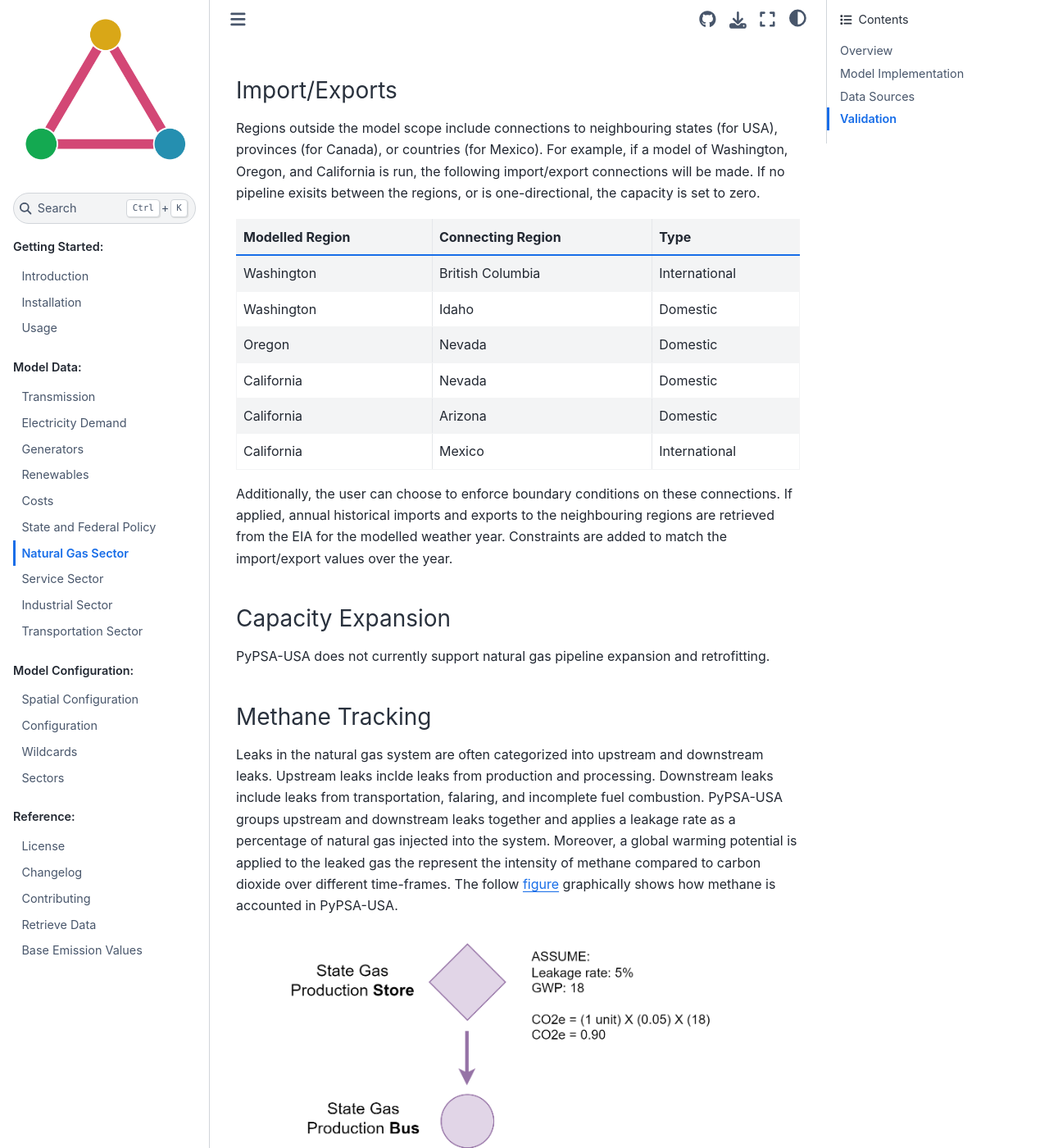
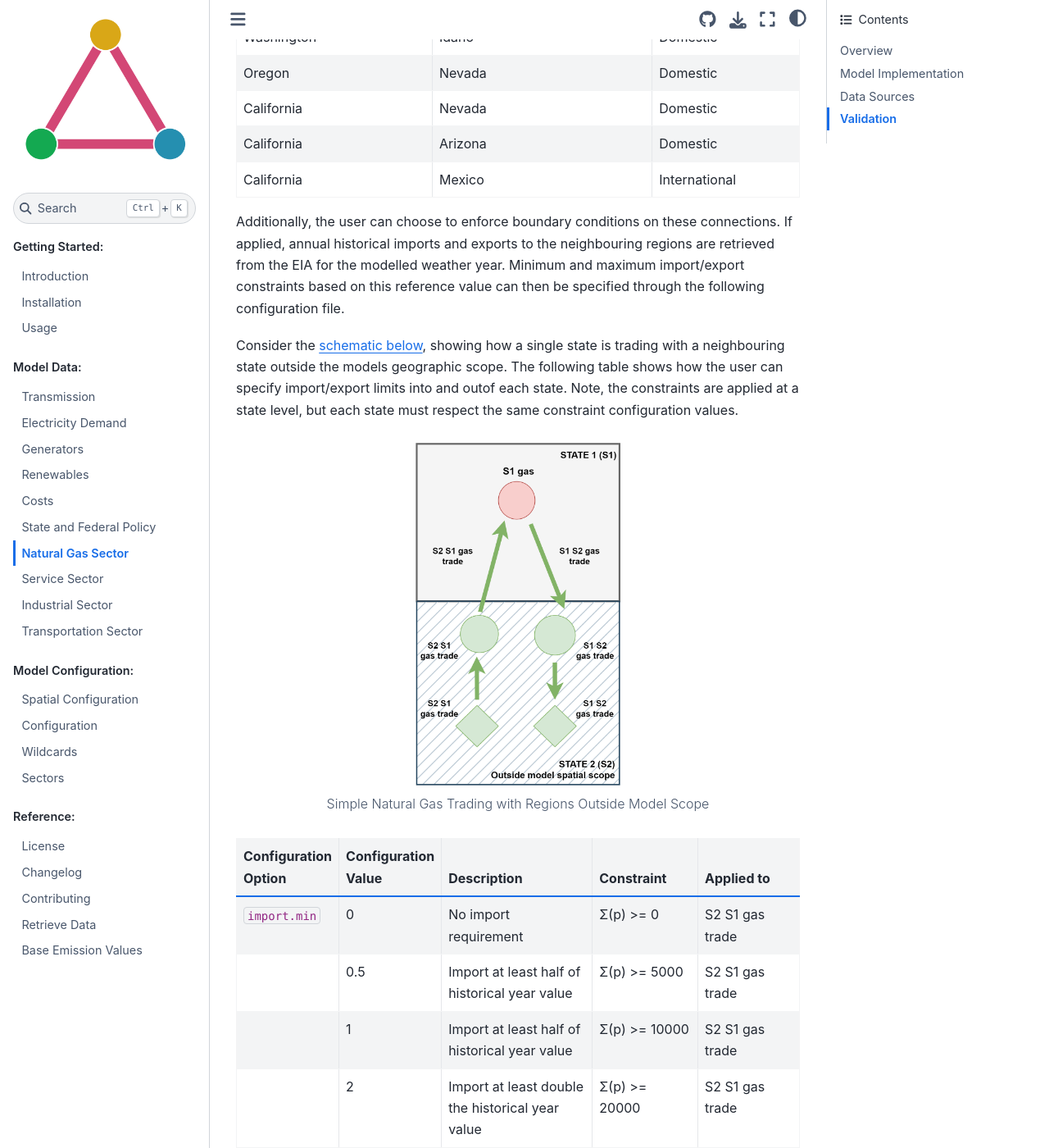
Before and after one commit to PyPSA/pypsa-usa, a Sphinx documentation site: the page built from docs/source/data-naturalgas.md, in a window 1280 px wide and 1400 px high, scrolled down 3822 px. Shown: the whole window at 82% size. Built offline with Sphinx 7.4.7 and the Sphinx Book theme 1.1.4, drawn with Linux system fonts in a browser that asks for light colours; some of the changed text lies outside the part shown.

Commit message:
update natural gas docs

````diff
--- a/docs/source/data-naturalgas.md
+++ b/docs/source/data-naturalgas.md
@@ -63,7 +63,22 @@
 | California      | Arizona           | Domestic      |
 | California      | Mexico            | International |
 
-Additionally, the user can choose to enforce boundary conditions on these connections. If applied, annual historical imports and exports to the neighbouring regions are retrieved from the EIA for the modelled weather year. Constraints are added to match the import/export values over the year.
+Additionally, the user can choose to enforce boundary conditions on these connections. If applied, annual historical imports and exports to the neighbouring regions are retrieved from the EIA for the modelled weather year. Minimum and maximum import/export constraints based on this reference value can then be specified through the following configuration file.
+
+Consider the [schematic below](gas-trade), showing how a single state is trading with a neighbouring state outside the models geographic scope. The following table shows how the user can specify import/export limits into and outof each state. Note, the constraints are applied at a state level, but each state must respect the same constraint configuration values.
+
+:::{figure-md} gas-trade
+<img src="./_static/natural_gas/gas-trade.png" width="250px">
+
+Simple Natural Gas Trading with Regions Outside Model Scope
+:::
+
+```{eval-rst}
+.. csv-table::
+   :header-rows: 1
+   :widths: 15,15,30,20,20
+   :file: datatables/natural_gas_trade.csv
+```
 
 ### Capacity Expansion
 
--- a/docs/source/datatables/natural_gas_components.csv
+++ b/docs/source/datatables/natural_gas_components.csv
@@ -1,6 +1,6 @@
 Component,Operational Constraints,PyPSA-Component
-Underground Storage,Min/Max storage levels | Capacity;,Store + Links + Bus
+Underground Storage,Min/Max storage levels | Capacity,Store + Links + Bus
 Pipelines,Capacity,Links
 Linepack,Min/Max storage levels,Store
 Processing,Capacity,Store + Links + Bus
-Import/Exports,Capacity,Store + Links + Bus
+Import/Exports,Capacity | Annual Energy,Store + Links + Bus
--- /dev/null
+++ b/docs/source/datatables/natural_gas_trade.csv
@@ -0,0 +1,19 @@
+Configuration Option,Configuration Value ,Description,Constraint ,Applied to
+``import.min``,0,No import requirement,Σ(p) >= 0,S2 S1 gas trade
+,0.5,Import at least half of historical year value ,Σ(p) >= 5000,S2 S1 gas trade
+,1,Import at least half of historical year value ,Σ(p) >= 10000,S2 S1 gas trade
+,2,Import at least double the historical year value ,Σ(p) >= 20000,S2 S1 gas trade
+``import.max``,0,No imports allowed,Σ(p) <= 0,S2 S1 gas trade
+,0.5,Import up to half of historical year value ,Σ(p) <= 5000,S2 S1 gas trade
+,1,Import up to the full historical year value ,Σ(p) <= 10000,S2 S1 gas trade
+,2,Import up to double the historical year value ,Σ(p) <= 20000,S2 S1 gas trade
+,inf,Unlimited Imports ,No constraint added,S2 S1 gas trade
+``export.min``,0,No exports requirement,Σ(p) >= 0,S1 S2 gas trade
+,0.5,Export at least half of historical year value ,Σ(p) >= 5000,S1 S2 gas trade
+,1,Export at least half of historical year value ,Σ(p) >= 10000,S1 S2 gas trade
+,2,Export at least double the historical year value ,Σ(p) >= 20000,S1 S2 gas trade
+``export.max``,0,No exports allowed,Σ(p) <= 0,S1 S2 gas trade
+,0.5,Export up to half of historical year value ,Σ(p) <= 5000,S1 S2 gas trade
+,1,Exportup to the historical year value ,Σ(p) <= 10000,S1 S2 gas trade
+,2,Export up to double the historical year value ,Σ(p) <= 20000,S1 S2 gas trade
+,inf,Unlimited Export ,No constraint added,S1 S2 gas trade
````
Also changed, not shown: other parts of docs/source/data-naturalgas.md (+2 -2 lines), docs/source/configtables/sector_natural_gas.csv (+6 -1 lines), docs/source/_static/natural_gas/gas-trade.png (added), docs/source/_static/natural_gas/pypsa-representation.png, docs/source/datatables/natural_gas_sources.csv (renamed from docs/source/datatables/natural_gas.csv).
